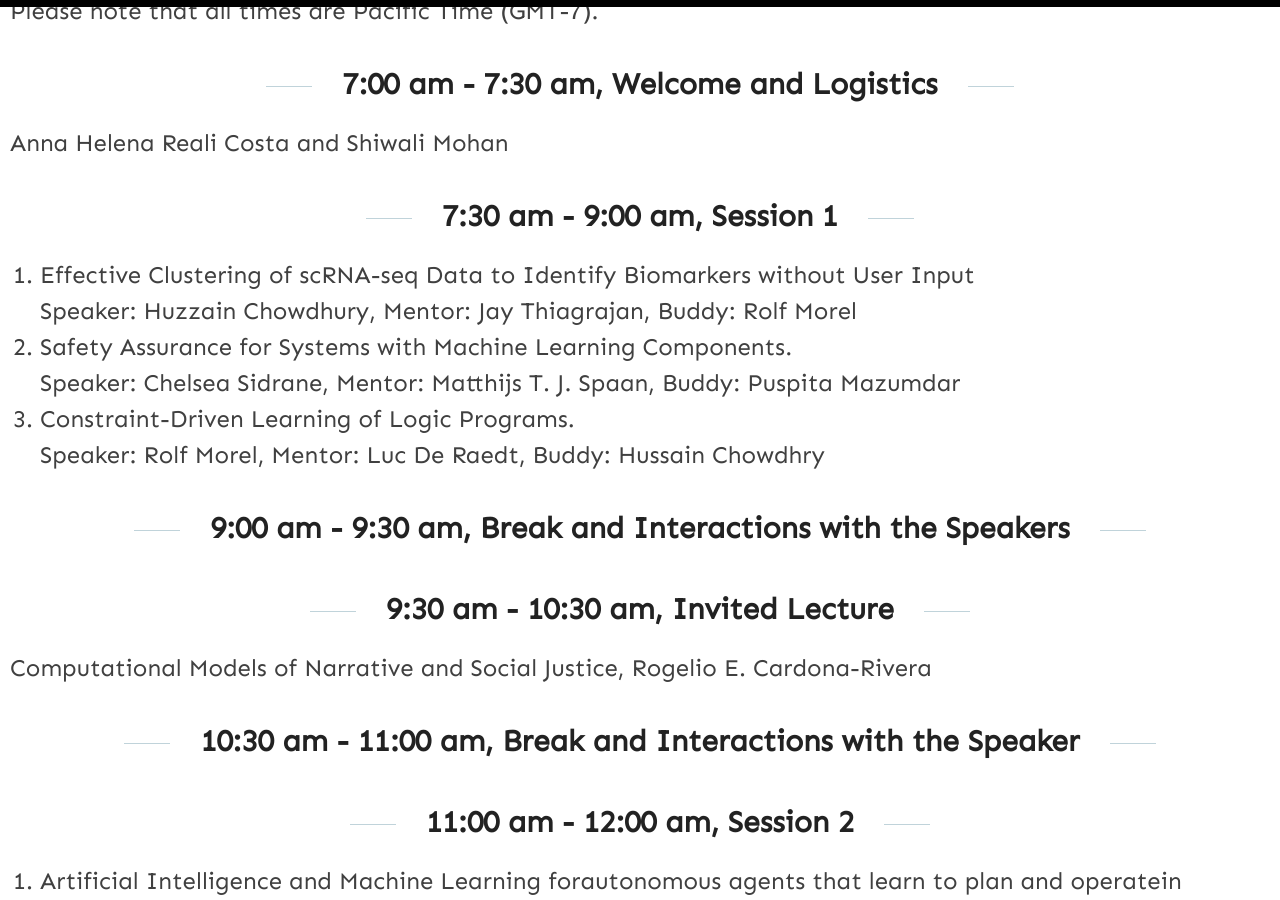
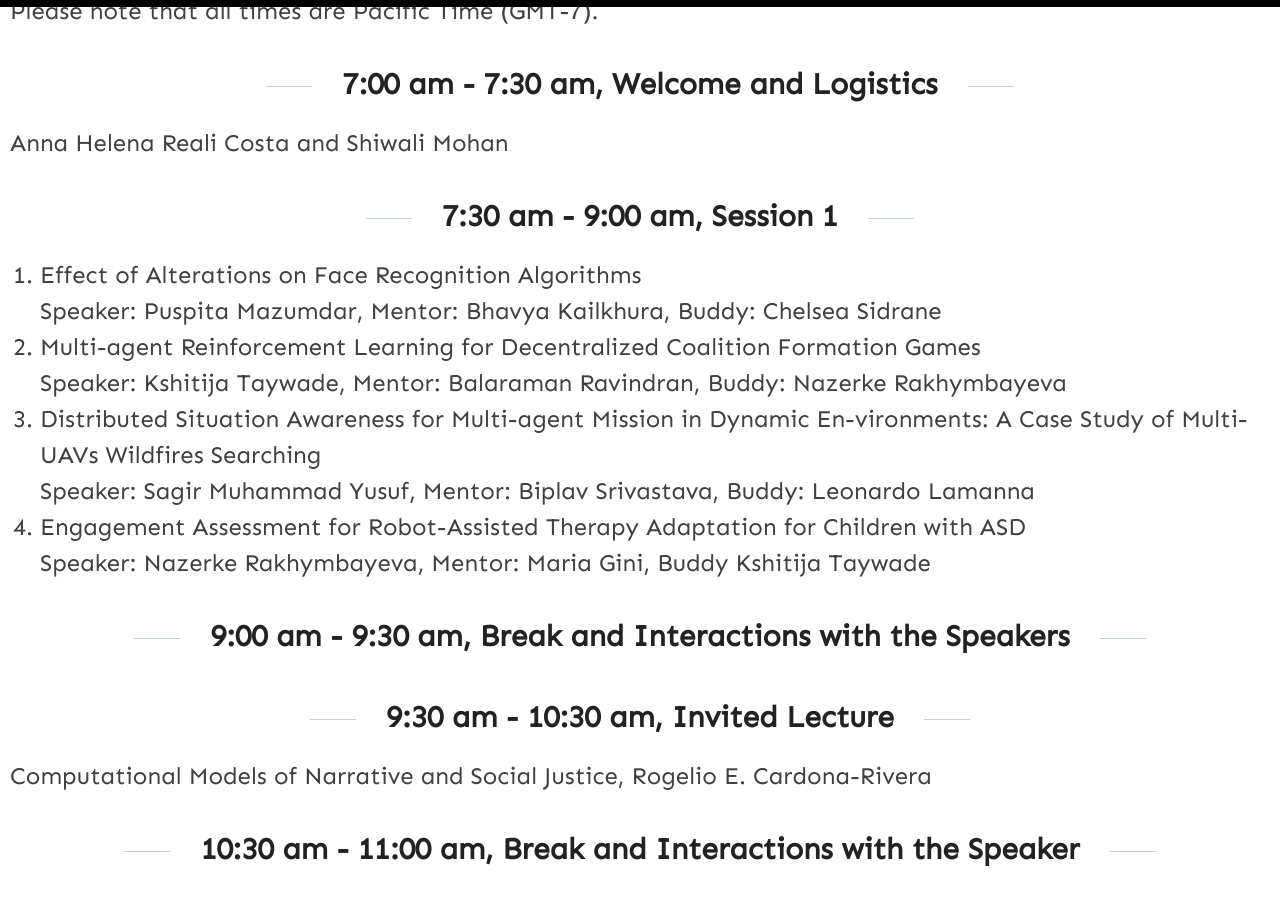
Before and after one commit to anna-reali/dc2021, a Jekyll site: the page built from _posts/2021-02-03-wednesday-day-2.md, in a window 1280 px wide and 900 px high, scrolled down 313 px. Built offline with Jekyll 4.4.1, drawn with Linux system fonts in a browser that asks for light colours.

Commit message:
Update 2021-02-03-wednesday-day-2.md

```diff
--- a/_posts/2021-02-03-wednesday-day-2.md
+++ b/_posts/2021-02-03-wednesday-day-2.md
@@ -13,12 +13,14 @@ Anna Helena Reali Costa and Shiwali Mohan
 
 7:30 am - 9:00 am, Session 1
 -----
-1. Effective Clustering of scRNA-seq Data to Identify Biomarkers without User Input \
-   Speaker: Huzzain Chowdhury, Mentor: Jay Thiagrajan, Buddy: Rolf Morel
-2. Safety Assurance for Systems with Machine Learning Components. \
-   Speaker: Chelsea Sidrane, Mentor: Matthijs T. J. Spaan, Buddy: Puspita Mazumdar
-3. Constraint-Driven Learning of Logic Programs. \
-   Speaker: Rolf Morel, Mentor: Luc De Raedt, Buddy: Hussain Chowdhry
+1. Effect of Alterations on Face Recognition Algorithms \
+   Speaker: Puspita Mazumdar, Mentor: Bhavya Kailkhura, Buddy: Chelsea Sidrane
+2. Multi-agent Reinforcement Learning for Decentralized Coalition Formation Games \
+   Speaker: Kshitija Taywade, Mentor: Balaraman Ravindran, Buddy: Nazerke Rakhymbayeva
+3. Distributed Situation Awareness for Multi-agent Mission in Dynamic En-vironments: A Case Study of Multi-UAVs Wildfires Searching  \
+   Speaker: Sagir Muhammad Yusuf, Mentor: Biplav Srivastava, Buddy: Leonardo Lamanna
+4. Engagement Assessment for Robot-Assisted Therapy Adaptation for Children with ASD \
+   Speaker: Nazerke Rakhymbayeva, Mentor: Maria Gini, Buddy Kshitija Taywade
 
 9:00 am - 9:30 am, Break and Interactions with the Speakers
 ----
```
